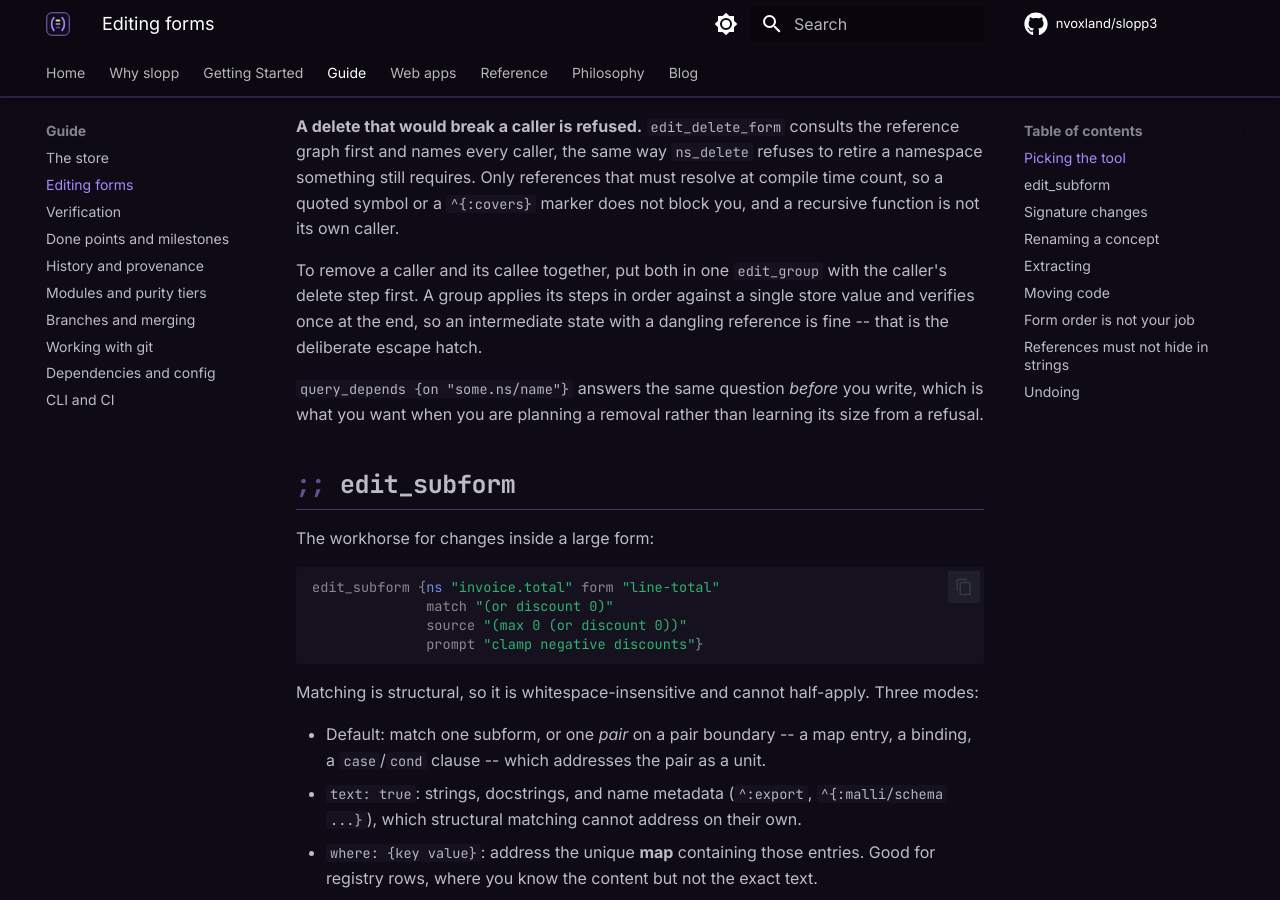
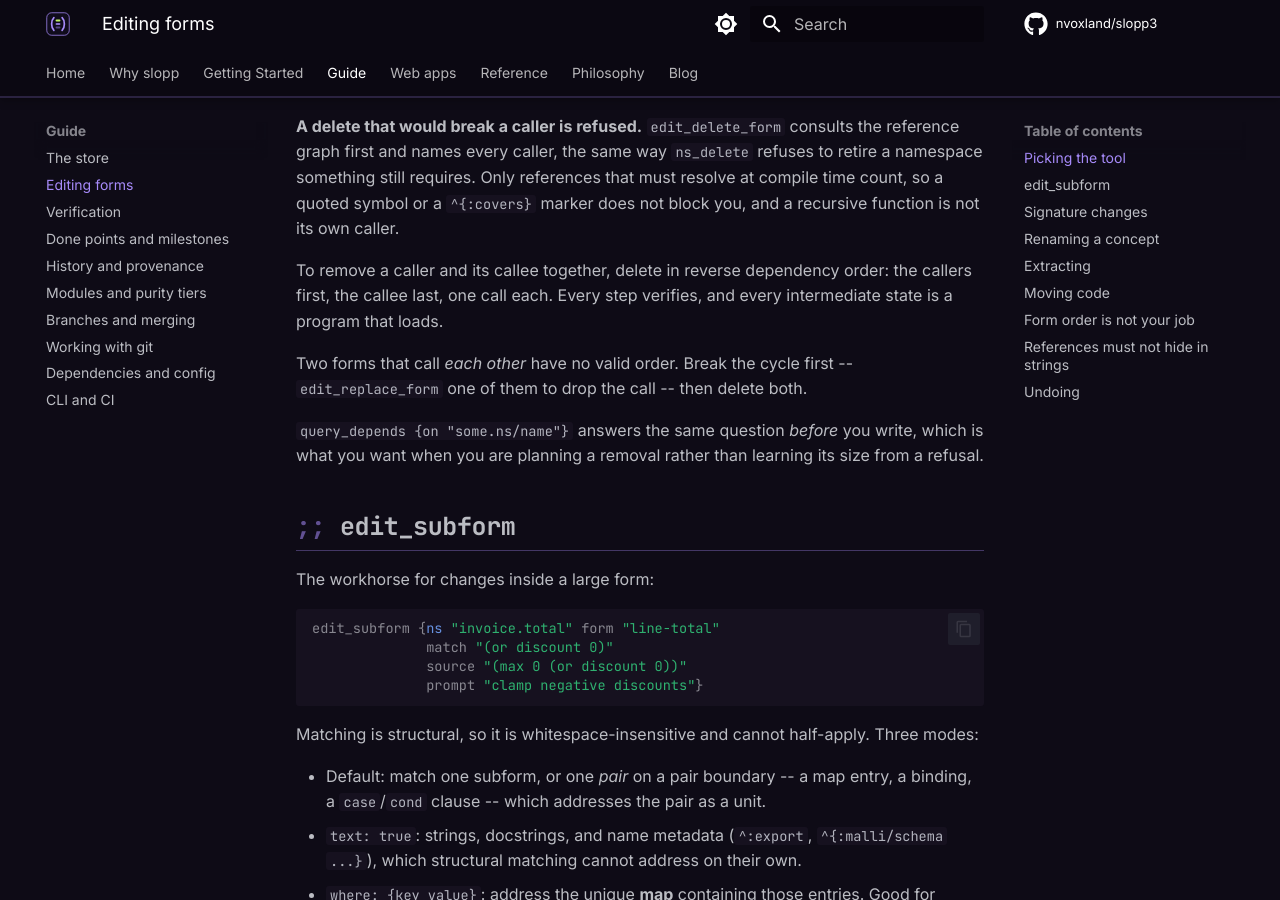
Before and after one commit to nvoxland/slopp3, an MkDocs documentation site: the page built from docs/guide/editing.md, in a window 1280 px wide and 900 px high, scrolled down 1047 px. Built offline with MkDocs 1.6.1 and Material for MkDocs 9.7.7, drawn with Linux system fonts in a browser that asks for light colours; comment, search, counter and statistics services are not loaded.

Commit message:
Guidance names only tools you can call, and reverse order is what works
edit_delete_form's refusal, its tool description, the shipped skill and
two doc pages all told the reader to use edit_group. There is no such
tool -- it is deliberately off the wire so agents cannot batch a whole
feature into one call. edit-group! the VAR stays: undo, episode_revert,
change_signature, rename_sweep and edit_requalify all route through it,
and apply-group-step is where the destructive-write guards live.

The advice was wrong too. What works is reverse dependency order --
callers first, callee last, one call each, every intermediate state a
program that loads. Two forms calling each other have no valid order;
break the cycle with edit_replace_form first.

slopp-prose-never-names-a-tool-that-does-not-exist already guarded this
class and had edit_group on its exempt list. An exemption keyed on the
NAME cannot tell "this does not exist" from "call this", and only the
first is worth waiving, so it is now keyed on the one form entitled to
argue what the tool would be. Narrowing it went red on three forms
immediately.

The convention that makes one exemption enough: the underscore spelling
is a tool, the hyphen spelling is a var, and explanatory prose uses the
var.

```diff
--- a/docs/guide/editing.md
+++ b/docs/guide/editing.md
@@ -32,10 +32,12 @@ refuses to retire a namespace something still requires. Only references that
 must resolve at compile time count, so a quoted symbol or a `^{:covers}` marker
 does not block you, and a recursive function is not its own caller.
 
-To remove a caller and its callee together, put both in one `edit_group` with
-the caller's delete step first. A group applies its steps in order against a
-single store value and verifies once at the end, so an intermediate state with
-a dangling reference is fine -- that is the deliberate escape hatch.
+To remove a caller and its callee together, delete in reverse dependency order:
+the callers first, the callee last, one call each. Every step verifies, and
+every intermediate state is a program that loads.
+
+Two forms that call *each other* have no valid order. Break the cycle first --
+`edit_replace_form` one of them to drop the call -- then delete both.
 
 `query_depends {on "some.ns/name"}` answers the same question *before* you
 write, which is what you want when you are planning a removal rather than
```
Also changed, not shown: docs/reference/tools.md (+1 -1 lines), plugins/slopp/skills/slopp/SKILL.md (+1 -1 lines).
